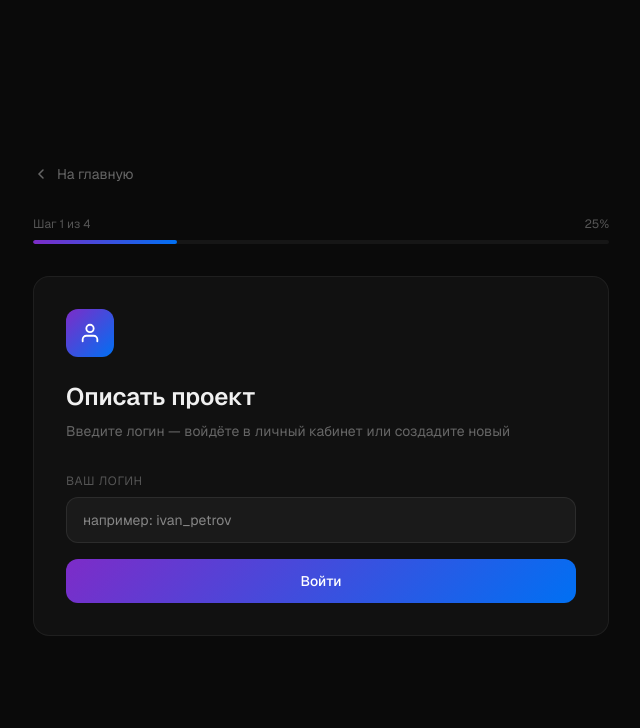
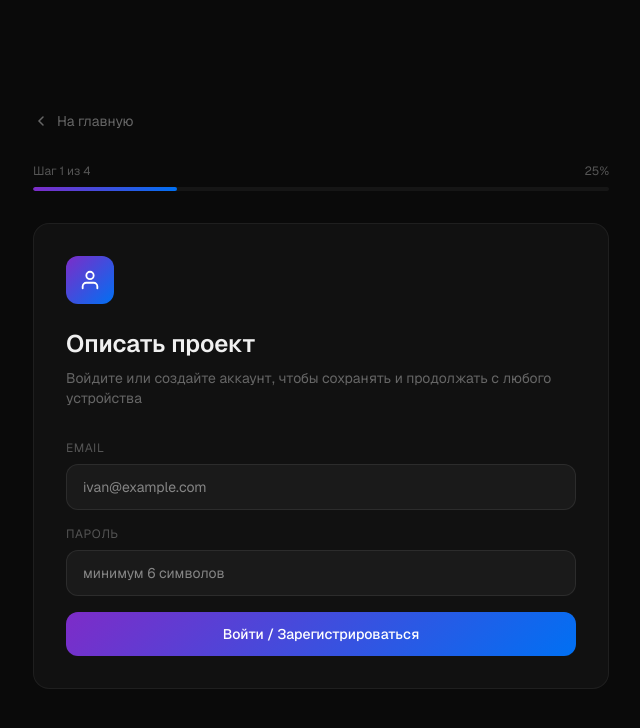
Before and after one commit to vronskyvitaly/next-portfolio-dvertising, a Next.js app: page /brief in a window 1280 px wide. Shown: the top 728 px of the page, without its empty margins (319-959 px from the left). Built offline with nearby package versions, Linux system fonts and the light colour scheme.

Commit message:
feat(brief): логин заменён на email + пароль с bcrypt-хешированием

```diff
--- a/package.json
+++ b/package.json
@@ -9,7 +9,9 @@
     "lint": "eslint"
   },
   "dependencies": {
+    "@types/bcryptjs": "^2.4.6",
     "@types/pg": "^8.20.0",
+    "bcryptjs": "^3.0.3",
     "next": "16.2.7",
     "pg": "^8.22.0",
     "react": "19.2.4",
--- a/src/app/api/brief/progress/route.ts
+++ b/src/app/api/brief/progress/route.ts
@@ -4,9 +4,9 @@ import { db, ensureTables } from '@/lib/db'
 // POST — создать новый бриф
 export async function POST(req: NextRequest) {
   await ensureTables()
-  const { login, projectType } = await req.json()
+  const { email, projectType } = await req.json()
 
-  const { rows: users } = await db.query('SELECT id FROM brief_users WHERE login = $1', [login])
+  const { rows: users } = await db.query('SELECT id FROM brief_users WHERE email = $1', [email])
   if (!users[0]) return NextResponse.json({ error: 'user not found' }, { status: 404 })
 
   const { rows } = await db.query(
--- a/src/app/api/brief/route.ts
+++ b/src/app/api/brief/route.ts
@@ -13,10 +13,10 @@ const PROJECT_LABELS: Record<string, string> = {
 
 export async function POST(req: NextRequest) {
   await ensureTables()
-  const { briefId, login } = await req.json()
+  const { briefId } = await req.json()
 
   const { rows: briefs } = await db.query(
-    'SELECT b.*, u.login, u.first_name, u.last_name FROM briefs b JOIN brief_users u ON b.user_id = u.id WHERE b.id = $1',
+    'SELECT b.*, u.email, u.first_name, u.last_name FROM briefs b JOIN brief_users u ON b.user_id = u.id WHERE b.id = $1',
     [briefId]
   )
   if (!briefs[0]) return NextResponse.json({ error: 'brief not found' }, { status: 404 })
@@ -47,7 +47,7 @@ export async function POST(req: NextRequest) {
     <div style="background:linear-gradient(135deg,#7d2cc8,#0070f3);border-radius:16px;padding:24px 32px;margin-bottom:24px">
       <h1 style="color:white;margin:0;font-size:22px">Новый бриф</h1>
       <p style="color:rgba(255,255,255,0.75);margin:8px 0 0;font-size:15px">
-        ${brief.first_name} ${brief.last_name} · @${brief.login}
+        ${brief.first_name} ${brief.last_name} · ${brief.email}
       </p>
     </div>
     <div style="background:#111;border-radius:16px;padding:24px;border:1px solid rgba(255,255,255,0.06)">
--- a/src/app/api/brief/user/route.ts
+++ b/src/app/api/brief/user/route.ts
@@ -1,35 +1,47 @@
 import { NextRequest, NextResponse } from 'next/server'
+import bcrypt from 'bcryptjs'
 import { db, ensureTables } from '@/lib/db'
 
-// POST — проверить или создать пользователя
+// POST — войти или зарегистрироваться
 export async function POST(req: NextRequest) {
   await ensureTables()
-  const { login, firstName, lastName } = await req.json()
-  if (!login) return NextResponse.json({ error: 'login required' }, { status: 400 })
+  const { email, password, firstName, lastName } = await req.json()
+  if (!email || !password) return NextResponse.json({ error: 'email and password required' }, { status: 400 })
 
-  const { rows } = await db.query('SELECT * FROM brief_users WHERE login = $1', [login])
+  const { rows } = await db.query('SELECT * FROM brief_users WHERE email = $1', [email])
   const existing = rows[0] ?? null
 
+  // Режим входа (firstName не передан)
   if (!firstName) {
-    return NextResponse.json({ exists: !!existing, user: existing ?? null })
+    if (!existing) return NextResponse.json({ exists: false })
+    const valid = await bcrypt.compare(password, existing.password_hash)
+    if (!valid) return NextResponse.json({ error: 'invalid_password' }, { status: 401 })
+    return NextResponse.json({
+      exists: true,
+      user: { id: existing.id, email: existing.email, firstName: existing.first_name, lastName: existing.last_name }
+    })
   }
 
-  if (existing) return NextResponse.json({ error: 'login_taken' }, { status: 409 })
-
+  // Режим регистрации
+  if (existing) return NextResponse.json({ error: 'email_taken' }, { status: 409 })
+  const hash = await bcrypt.hash(password, 10)
   const { rows: created } = await db.query(
-    'INSERT INTO brief_users (login, first_name, last_name) VALUES ($1, $2, $3) RETURNING *',
-    [login, firstName, lastName]
+    'INSERT INTO brief_users (email, password_hash, first_name, last_name) VALUES ($1, $2, $3, $4) RETURNING *',
+    [email, hash, firstName, lastName ?? '']
   )
-  return NextResponse.json({ user: created[0] })
+  const u = created[0]
+  return NextResponse.json({
+    user: { id: u.id, email: u.email, firstName: u.first_name, lastName: u.last_name }
+  })
 }
 
 // GET — пользователь + все его брифы
 export async function GET(req: NextRequest) {
   await ensureTables()
-  const login = req.nextUrl.searchParams.get('login')
-  if (!login) return NextResponse.json({ error: 'login required' }, { status: 400 })
+  const email = req.nextUrl.searchParams.get('email')
+  if (!email) return NextResponse.json({ error: 'email required' }, { status: 400 })
 
-  const { rows: users } = await db.query('SELECT * FROM brief_users WHERE login = $1', [login])
+  const { rows: users } = await db.query('SELECT * FROM brief_users WHERE email = $1', [email])
   if (!users[0]) return NextResponse.json({ user: null, briefs: [] })
 
   const u = users[0]
@@ -37,9 +49,8 @@ export async function GET(req: NextRequest) {
     'SELECT * FROM briefs WHERE user_id = $1 ORDER BY updated_at DESC',
     [u.id]
   )
-
   return NextResponse.json({
-    user: { id: u.id, login: u.login, firstName: u.first_name, lastName: u.last_name },
+    user: { id: u.id, email: u.email, firstName: u.first_name, lastName: u.last_name },
     briefs
   })
 }
--- a/src/app/brief/page.tsx
+++ b/src/app/brief/page.tsx
@@ -5,7 +5,7 @@ import { useState, useEffect, useCallback } from 'react'
 type Step = 'login' | 'name' | 'dashboard' | 'project-type' | 'questions' | 'success'
 
 interface UserData {
-  login: string
+  email: string
   firstName: string
   lastName: string
 }
@@ -260,8 +260,9 @@ function formatDate(iso: string): string {
 
 export default function BriefPage() {
   const [step, setStep] = useState<Step>('login')
-  const [user, setUser] = useState<UserData>({ login: '', firstName: '', lastName: '' })
-  const [loginInput, setLoginInput] = useState('')
+  const [user, setUser] = useState<UserData>({ email: '', firstName: '', lastName: '' })
+  const [emailInput, setEmailInput] = useState('')
+  const [passwordInput, setPasswordInput] = useState('')
   const [loginError, setLoginError] = useState('')
   const [loading, setLoading] = useState(false)
   const [sending, setSending] = useState(false)
@@ -275,11 +276,11 @@ export default function BriefPage() {
   // Список всех брифов для дашборда
   const [briefs, setBriefs] = useState<BriefRecord[]>([])
 
-  const loadUserBriefs = useCallback(async (login: string) => {
-    const res = await fetch(`/api/brief/user?login=${encodeURIComponent(login)}`)
+  const loadUserBriefs = useCallback(async (email: string) => {
+    const res = await fetch(`/api/brief/user?email=${encodeURIComponent(email)}`)
     const data = await res.json()
     if (data.user) {
-      setUser({ login: data.user.login, firstName: data.user.firstName, lastName: data.user.lastName })
+      setUser({ email: data.user.email, firstName: data.user.firstName, lastName: data.user.lastName })
       setBriefs(data.briefs ?? [])
     }
     return data
@@ -287,11 +288,11 @@ export default function BriefPage() {
 
   // Восстановить сессию при загрузке
   useEffect(() => {
-    const savedLogin = localStorage.getItem('brief_login')
-    if (!savedLogin) return
-    setLoginInput(savedLogin)
+    const savedEmail = localStorage.getItem('brief_email')
+    if (!savedEmail) return
+    setEmailInput(savedEmail)
     setLoading(true)
-    loadUserBriefs(savedLogin)
+    loadUserBriefs(savedEmail)
       .then(data => {
         if (data.user) setStep('dashboard')
       })
@@ -313,26 +314,30 @@ export default function BriefPage() {
   }, [answers, briefId, projectType])
 
   async function handleLogin() {
-    const login = loginInput.trim()
-    if (!login) { setLoginError('Введите логин'); return }
-    if (login.length < 3) { setLoginError('Минимум 3 символа'); return }
+    const email = emailInput.trim()
+    const password = passwordInput
+    if (!email) { setLoginError('Введите почту'); return }
+    if (!email.includes('@')) { setLoginError('Некорректный email'); return }
+    if (!password) { setLoginError('Введите пароль'); return }
+    if (password.length < 6) { setLoginError('Минимум 6 символов'); return }
     setLoginError('')
     setLoading(true)
     try {
       const res = await fetch('/api/brief/user', {
         method: 'POST',
         headers: { 'Content-Type': 'application/json' },
-        body: JSON.stringify({ login })
+        body: JSON.stringify({ email, password })
       })
-      const { exists, user: u } = await res.json()
-      localStorage.setItem('brief_login', login)
-      if (exists && u) {
-        setUser({ login: u.login, firstName: u.first_name, lastName: u.last_name })
-        const data = await loadUserBriefs(login)
-        setBriefs(data.briefs ?? [])
+      const data = await res.json()
+      if (res.status === 401) { setLoginError('Неверный пароль'); return }
+      if (data.exists && data.user) {
+        localStorage.setItem('brief_email', email)
+        setUser({ email: data.user.email, firstName: data.user.firstName, lastName: data.user.lastName })
+        const d = await loadUserBriefs(email)
+        setBriefs(d.briefs ?? [])
         setStep('dashboard')
-      } else {
-        setUser(prev => ({ ...prev, login }))
+      } else if (!data.exists) {
+        setUser(prev => ({ ...prev, email }))
         setStep('name')
       }
     } catch {
@@ -343,15 +348,18 @@ export default function BriefPage() {
   }
 
   async function handleName() {
-    if (!user.firstName.trim() || !user.lastName.trim()) return
+    if (!user.firstName.trim()) return
     setLoading(true)
     try {
       const res = await fetch('/api/brief/user', {
         method: 'POST',
         headers: { 'Content-Type': 'application/json' },
-        body: JSON.stringify({ login: user.login, firstName: user.firstName, lastName: user.lastName })
+        body: JSON.stringify({ email: user.email, password: passwordInput, firstName: user.firstName, lastName: user.lastName })
       })
-      if (res.status === 409) { setLoginError('Логин занят'); setStep('login'); return }
+      if (res.status === 409) { setLoginError('Этот email уже занят'); setStep('login'); return }
+      const { user: u } = await res.json()
+      localStorage.setItem('brief_email', user.email)
+      setUser({ email: u.email, firstName: u.firstName, lastName: u.lastName })
       setBriefs([])
       setStep('dashboard')
     } catch {
@@ -370,7 +378,7 @@ export default function BriefPage() {
       const res = await fetch('/api/brief/progress', {
         method: 'POST',
         headers: { 'Content-Type': 'application/json' },
-        body: JSON.stringify({ login: user.login, projectType: type })
+        body: JSON.stringify({ email: user.email, projectType: type })
       })
       const { briefId: id } = await res.json()
       setBriefId(id)
@@ -400,7 +408,7 @@ export default function BriefPage() {
       }).catch(() => {})
     }
     // Обновить список брифов из БД
-    const data = await loadUserBriefs(user.login).catch(() => ({ briefs: [] }))
+    const data = await loadUserBriefs(user.email).catch(() => ({ briefs: [] }))
     setBriefs((data as { briefs: BriefRecord[] }).briefs ?? [])
     setStep('dashboard')
   }
@@ -417,10 +425,10 @@ export default function BriefPage() {
       await fetch('/api/brief', {
         method: 'POST',
         headers: { 'Content-Type': 'application/json' },
-        body: JSON.stringify({ briefId, login: user.login })
+        body: JSON.stringify({ briefId })
       })
       // Обновить список брифов
-      const data = await loadUserBriefs(user.login)
+      const data = await loadUserBriefs(user.email)
       setBriefs(data.briefs ?? [])
       setStep('success')
     } catch {
@@ -470,7 +478,7 @@ export default function BriefPage() {
 
         <div className='rounded-2xl p-8' style={{ background: '#111', border: '1px solid rgba(255,255,255,0.06)' }}>
 
-          {/* ШАГ 1: Логин */}
+          {/* ШАГ 1: Email + пароль */}
           {step === 'login' && (
             <div>
               <div className='w-12 h-12 rounded-xl flex items-center justify-center mb-6'
@@ -481,33 +489,44 @@ export default function BriefPage() {
                 </svg>
               </div>
               <h1 className='text-2xl font-semibold text-[#f0f0f0] mb-2'>Описать проект</h1>
-              <p className='text-[#666] text-sm mb-8'>Введите логин — войдёте в личный кабинет или создадите новый</p>
+              <p className='text-[#666] text-sm mb-8'>Войдите или создайте аккаунт, чтобы сохранять и продолжать с любого устройства</p>
               <div className='space-y-4'>
                 <div>
-                  <label className='block text-xs text-[#555] uppercase tracking-wider mb-2'>Ваш логин</label>
-                  <input type='text' value={loginInput}
-                    onChange={e => setLoginInput(e.target.value)}
+                  <label className='block text-xs text-[#555] uppercase tracking-wider mb-2'>Email</label>
+                  <input type='email' value={emailInput}
+                    onChange={e => { setEmailInput(e.target.value); setLoginError('') }}
                     onKeyDown={e => e.key === 'Enter' && handleLogin()}
-                    placeholder='например: ivan_petrov'
+                    placeholder='ivan@example.com'
                     className='w-full rounded-xl px-4 py-3 text-[#f0f0f0] text-sm outline-none transition-all'
                     style={{ background: 'rgba(255,255,255,0.04)', border: loginError ? '1px solid rgba(239,68,68,0.5)' : '1px solid rgba(255,255,255,0.08)' }}
                     autoFocus />
+                </div>
+                <div>
+                  <label className='block text-xs text-[#555] uppercase tracking-wider mb-2'>Пароль</label>
+                  <input type='password' value={passwordInput}
+                    onChange={e => { setPasswordInput(e.target.value); setLoginError('') }}
+                    onKeyDown={e => e.key === 'Enter' && handleLogin()}
+                    placeholder='минимум 6 символов'
+                    className='w-full rounded-xl px-4 py-3 text-[#f0f0f0] text-sm outline-none transition-all'
+                    style={{ background: 'rgba(255,255,255,0.04)', border: loginError ? '1px solid rgba(239,68,68,0.5)' : '1px solid rgba(255,255,255,0.08)' }} />
                   {loginError && <p className='text-xs text-red-400 mt-1'>{loginError}</p>}
                 </div>
                 <button onClick={handleLogin} disabled={loading}
                   className='w-full py-3 rounded-xl font-medium text-white text-sm transition-all hover:scale-[1.02] hover:opacity-90 disabled:opacity-60'
                   style={{ background: 'linear-gradient(135deg, #7d2cc8, #0070f3)' }}>
-                  {loading ? 'Проверяем...' : 'Войти'}
+                  {loading ? 'Проверяем...' : 'Войти / Зарегистрироваться'}
                 </button>
               </div>
             </div>
           )}
 
-          {/* ШАГ 2: Имя */}
+          {/* ШАГ 2: Имя (только для новых пользователей) */}
           {step === 'name' && (
             <div>
               <h2 className='text-2xl font-semibold text-[#f0f0f0] mb-2'>Как вас зовут?</h2>
-              <p className='text-[#666] text-sm mb-8'>Логин: <span className='text-[#888]'>{user.login}</span></p>
+              <p className='text-[#666] text-sm mb-8'>
+                Новый аккаунт: <span className='text-[#888]'>{user.email}</span>
+              </p>
               <div className='space-y-4'>
                 <div>
                   <label className='block text-xs text-[#555] uppercase tracking-wider mb-2'>Имя</label>
@@ -519,7 +538,7 @@ export default function BriefPage() {
                     autoFocus />
                 </div>
                 <div>
-                  <label className='block text-xs text-[#555] uppercase tracking-wider mb-2'>Фамилия</label>
+                  <label className='block text-xs text-[#555] uppercase tracking-wider mb-2'>Фамилия <span className='text-[#444] normal-case'>(необязательно)</span></label>
                   <input type='text' value={user.lastName}
                     onChange={e => setUser(prev => ({ ...prev, lastName: e.target.value }))}
                     onKeyDown={e => e.key === 'Enter' && handleName()}
@@ -534,10 +553,10 @@ export default function BriefPage() {
                     Назад
                   </button>
                   <button onClick={handleName}
-                    disabled={!user.firstName.trim() || !user.lastName.trim() || loading}
+                    disabled={!user.firstName.trim() || loading}
                     className='flex-[2] py-3 rounded-xl font-medium text-white text-sm transition-all hover:scale-[1.02] hover:opacity-90 disabled:opacity-40 disabled:cursor-not-allowed'
                     style={{ background: 'linear-gradient(135deg, #7d2cc8, #0070f3)' }}>
-                    Продолжить
+                    {loading ? 'Создаём...' : 'Зарегистрироваться'}
                   </button>
                 </div>
               </div>
@@ -555,9 +574,9 @@ export default function BriefPage() {
                 </div>
                 <div className='flex-1 min-w-0'>
                   <p className='text-[#f0f0f0] font-semibold truncate'>{user.firstName} {user.lastName}</p>
-                  <p className='text-xs text-[#555]'>@{user.login}</p>
+                  <p className='text-xs text-[#555] truncate'>{user.email}</p>
                 </div>
-                <button onClick={() => { localStorage.removeItem('brief_login'); setStep('login'); setUser({ login: '', firstName: '', lastName: '' }) }}
+                <button onClick={() => { localStorage.removeItem('brief_email'); setStep('login'); setUser({ email: '', firstName: '', lastName: '' }) }}
                   className='text-xs text-[#444] hover:text-[#666] transition-colors'>
                   Выйти
                 </button>
@@ -659,7 +678,7 @@ export default function BriefPage() {
                   </div>
                   <div className='flex-1 min-w-0'>
                     <p className='text-sm text-[#d0d0d0] font-medium truncate'>{user.firstName} {user.lastName}</p>
-                    <p className='text-xs text-[#555] truncate'>@{user.login}</p>
+                    <p className='text-xs text-[#555] truncate'>{user.email}</p>
                   </div>
                   <span className='flex items-center gap-1.5 px-2.5 py-1 rounded-lg text-xs shrink-0'
                     style={{ background: 'rgba(125,44,200,0.12)', color: '#a78bfa' }}>
```
Also changed, not shown: src/lib/db.ts (+18 -3 lines), 1 other file (tests, documents, lock files or other folders).
